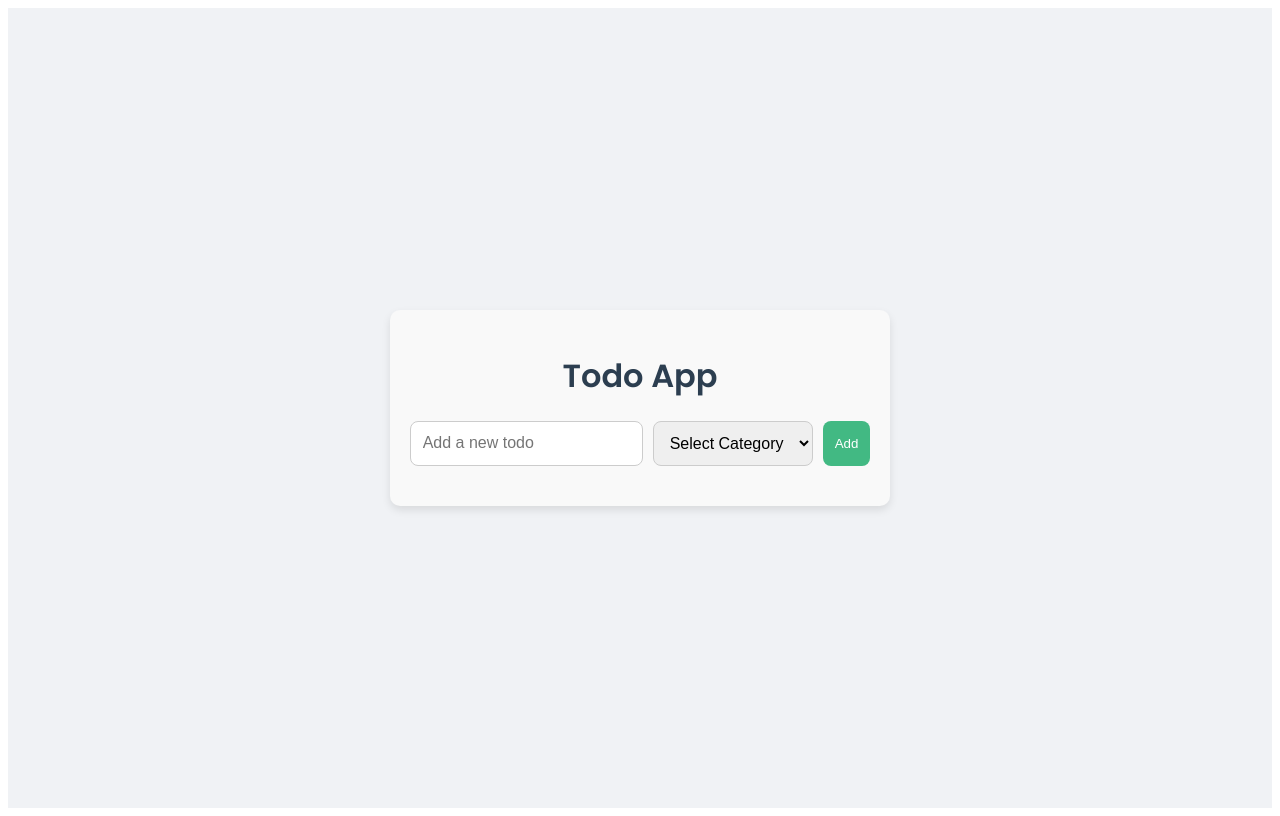
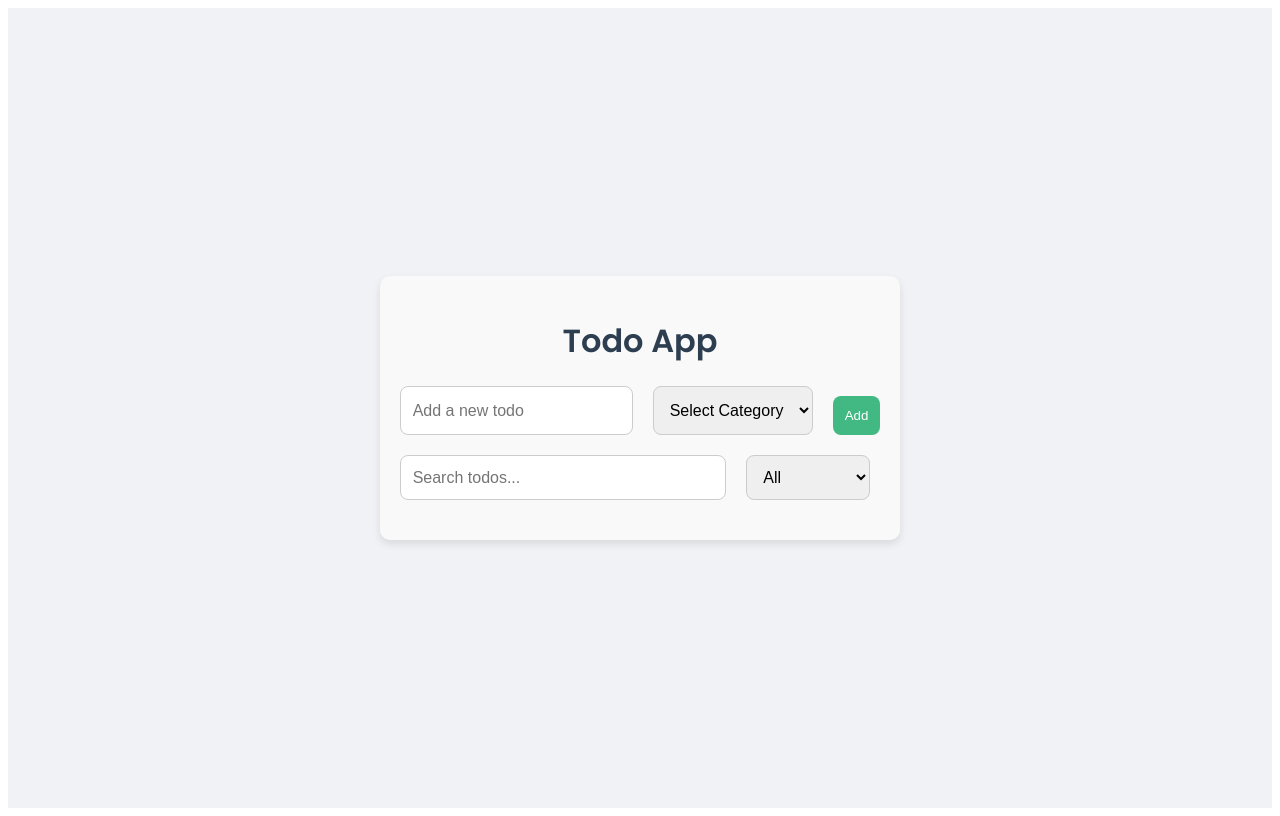
Before and after one commit to Laloka2000/vue-todoapp, a Vue app: page / in a window 1280 px wide. Built offline with nearby package versions, Linux system fonts and the light colour scheme.

Commit message:
Added search and filter functionality

```diff
--- a/src/App.vue
+++ b/src/App.vue
@@ -28,5 +28,4 @@ export default {
   justify-content: center;
   align-items: center;
 }
-
 </style>
--- a/src/components/TodoApp.vue
+++ b/src/components/TodoApp.vue
@@ -11,8 +11,19 @@
             </select>
             <button @click="addTodo" class="add-button">Add</button>
         </div>
+
+        <!-- Search and Filter Options -->
+        <div class="filter-container">
+            <input v-model="searchQuery" type="text" placeholder="Search todos..." />
+            <select v-model="filterStatus">
+                <option value="all">All</option>
+                <option value="completed">Completed</option>
+                <option value="pending">Pending</option>
+            </select>
+        </div>
+
         <transition-group name="fade" tag="ul" class="todo-list">
-            <li v-for="(todo, index) in todos" :key="todo.id" class="todo-item">
+            <li v-for="(todo, index) in filteredTodos" :key="todo.id" class="todo-item">
                 <div class="todo-content" @click="toggleComplete(index)">
                     <span :class="{ 'completed': todo.completed }">{{ todo.text }}</span>
                     <span class="category">({{ todo.category }})</span>
@@ -48,8 +59,24 @@ export default {
             isEditing: false,
             editingIndex: null,
             editingText: '',
-            editingCategory: ''
+            editingCategory: '',
+            searchQuery: '',
+            filterStatus: 'all'
         };
+    },
+    computed: {
+        filteredTodos()
+        {
+            return this.todos.filter(todo =>
+            {
+                const matchesSearch = todo.text.toLowerCase().includes(this.searchQuery.toLowerCase());
+                const matchesFilter =
+                    this.filterStatus === 'all' ||
+                    (this.filterStatus === 'completed' && todo.completed) ||
+                    (this.filterStatus === 'pending' && !todo.completed);
+                return matchesSearch && matchesFilter;
+            });
+        }
     },
     methods: {
         addTodo()
@@ -106,20 +133,31 @@ export default {
 
 <style scoped>
 .todo-container {
-    max-width: 600px;
-    margin: 50px auto;
+    max-width: 100%;
+    margin: 20px;
+    padding: 20px;
     text-align: center;
     font-family: 'Poppins', sans-serif;
     background-color: #f9f9f9;
-    padding: 20px;
     border-radius: 10px;
     box-shadow: 0 4px 8px rgba(0, 0, 0, 0.1);
 }
 
-.input-container {
+.input-container,
+.filter-container {
     display: flex;
-    justify-content: center;
+    flex-direction: column;
+    gap: 10px;
     margin-bottom: 20px;
+}
+
+@media (min-width: 768px) {
+
+    .input-container,
+    .filter-container {
+        flex-direction: row;
+        justify-content: center;
+    }
 }
 
 input[type="text"] {
@@ -127,8 +165,8 @@ input[type="text"] {
     font-size: 16px;
     border: 1px solid #ccc;
     border-radius: 8px;
+    margin-right: 10px;
     flex: 1;
-    margin-right: 10px;
 }
 
 select {
@@ -147,6 +185,7 @@ select {
     border-radius: 8px;
     cursor: pointer;
     transition: background-color 0.3s ease;
+    margin-top: 10px;
 }
 
 .add-button:hover {
@@ -170,7 +209,8 @@ select {
 
 .todo-item {
     display: flex;
-    justify-content: space-between;
+    flex-direction: column;
+    justify-content: center;
     align-items: center;
     background-color: #ffffff;
     padding: 15px;
@@ -178,6 +218,12 @@ select {
     border-radius: 8px;
     box-shadow: 0 2px 5px rgba(0, 0, 0, 0.1);
     transition: transform 0.3s;
+}
+
+@media (min-width: 768px) {
+    .todo-item {
+        flex-direction: row;
+    }
 }
 
 .todo-item:hover {
@@ -206,7 +252,7 @@ select {
     border: none;
     border-radius: 8px;
     padding: 10px;
-    margin-right: 10px;
+    margin-top: 10px;
     cursor: pointer;
     transition: background-color 0.3s ease;
 }
@@ -221,6 +267,7 @@ select {
     border: none;
     border-radius: 8px;
     padding: 10px;
+    margin-top: 10px;
     cursor: pointer;
     transition: background-color 0.3s ease;
 }
```
